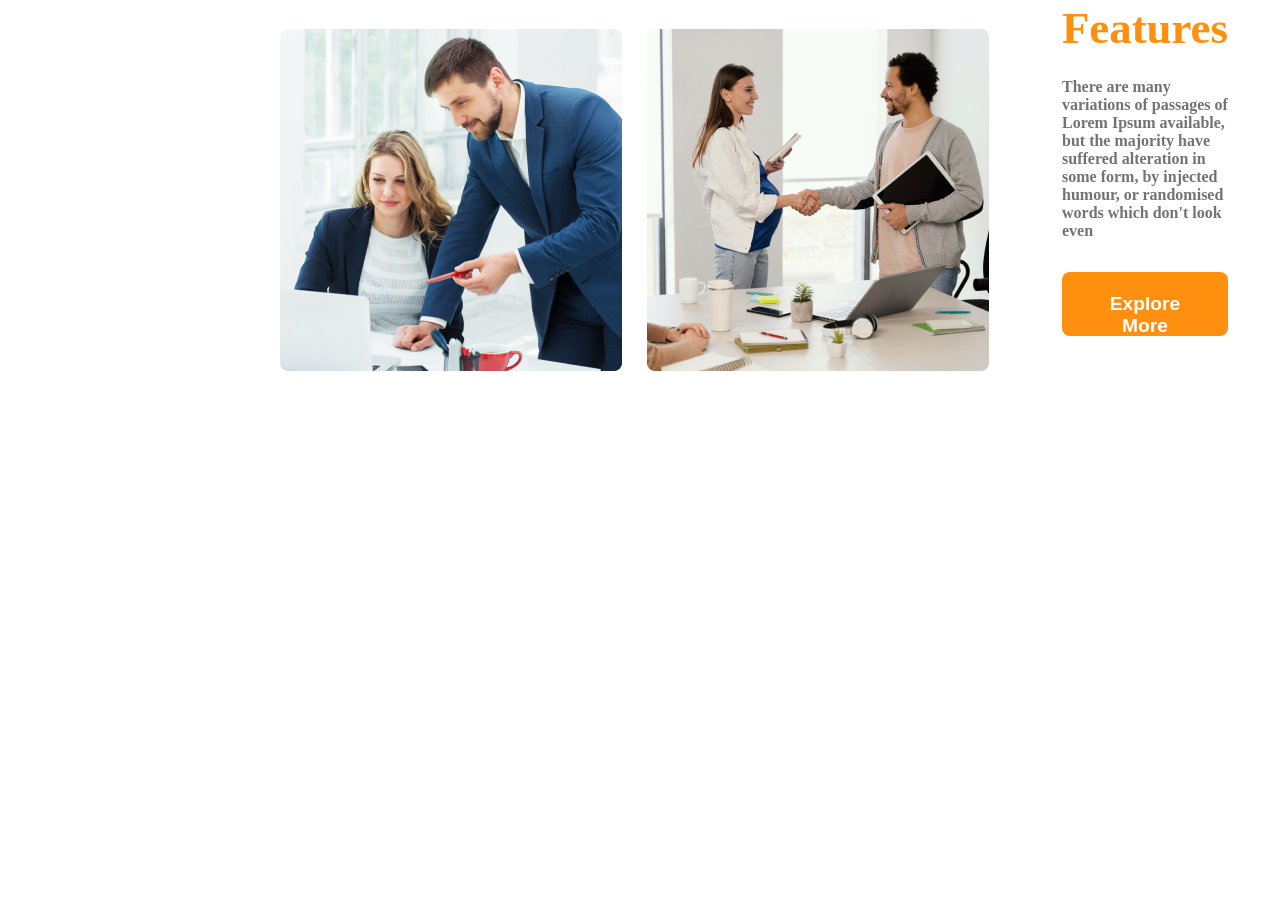
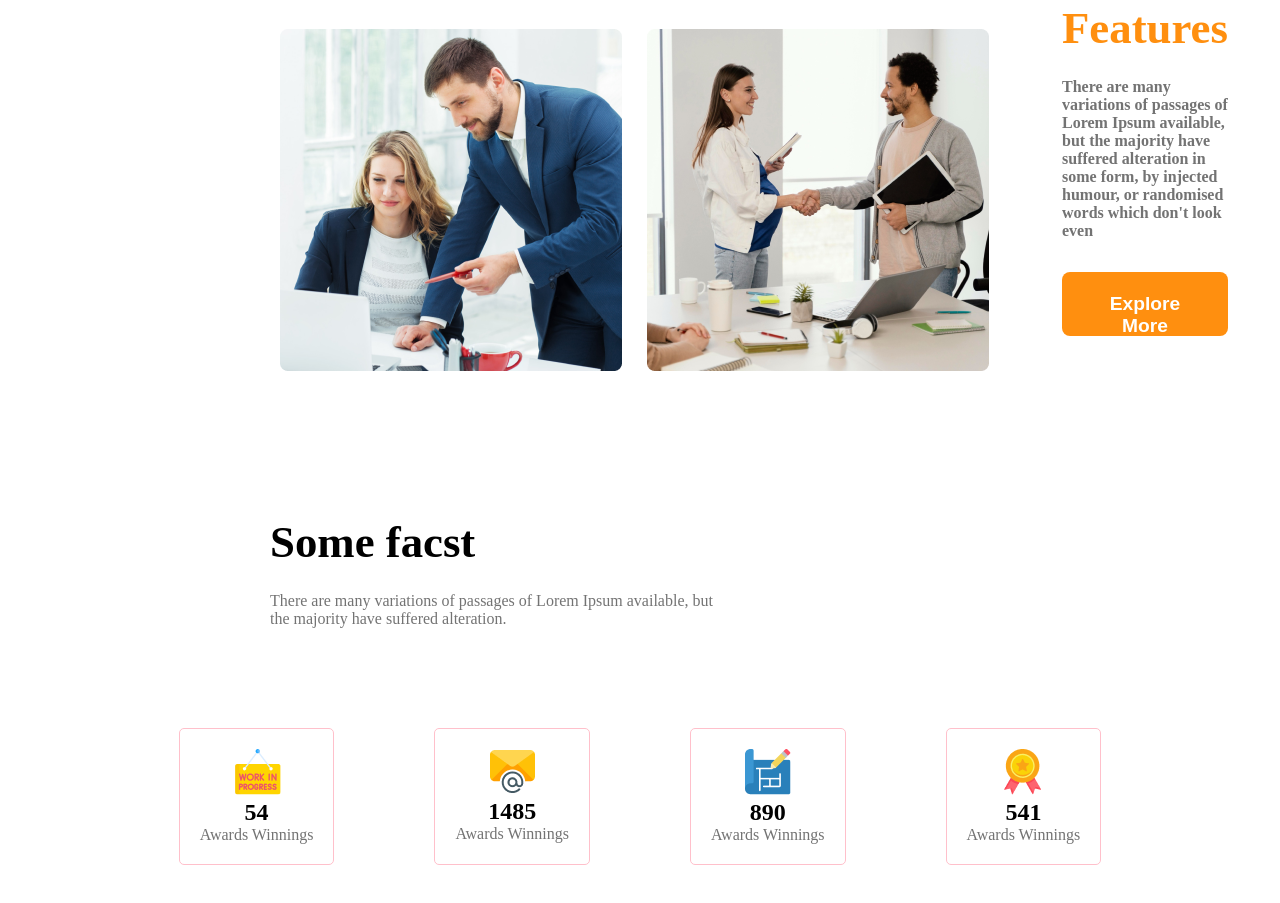
Before and after one commit to shawonkhan1/G3-Architate-responsive, a plain HTML site: page index.html in a window 1280 px wide. Shown: the part 1650-2553 px from the top of the page. Before the commit the page ends 2166 px from the top, so only its background shows below. Drawn offline with Linux system fonts and the light colour scheme.

Commit message:
add some

```diff
--- a/index.html
+++ b/index.html
@@ -57,6 +57,49 @@
 
             </div>
         </section>
+        <!-- end out future -->
+
+
+        <section>
+                <!--start Features you will love & enjoy -->
+        </section>
+        <!-- end Features you will love & enjoy -->
+
+                <!-- strt some facts -->
+        <section>
+            <div class="facts-title">
+                <h1 class="facts-h">Some facst</h1>
+                <p class="facts-p">There are many variations of passages of Lorem Ipsum available, but <br> the majority have suffered alteration.</p>
+            </div>
+
+            <!-- card -->
+             <div class="card-container">
+               <div class="row">
+                <img src="./images/icons/customers.png" alt="">
+                <h1>54</h1>
+                <p>Awards Winnings</p>
+               </div>
+               <div class="row">
+                <img src="./images/icons/email.png" alt="">
+                <h1>1485</h1>
+                <p>Awards Winnings</p>
+               </div>
+               <div class="row">
+                <img src="./images/icons/projects.png" alt="">
+                <h1>890</h1>
+                <p>Awards Winnings</p>
+               </div>
+               <div class="row">
+                <img src="./images/icons/ribon.png" alt="">
+                <h1>541</h1>
+                <p>Awards Winnings</p>
+               </div>
+
+             </div>
+        </section>
+        <!-- end some facts -->
+
+
     </main>
 </body>
 </html>
--- a/style.css
+++ b/style.css
@@ -126,10 +126,59 @@
 .team-title{
   margin-top: 200px;
 }
+/* end our future */
+
+/* start Features you will love & enjoy */
+
+
+
+
+/* end Features you will love & enjoy */
+
+/* strt some facts */
+.facts-title{
+  margin-left: 270px;
+}
+.facts-h{
+  font-size: 2.8rem;
+  font-weight: 700;
+  margin-bottom: 24px;
+}
+.facts-p{
+  color: hsla(0,0%,45%,1);
+  font-size: 1rem;
+  font-weight: 400;
+  margin-bottom: 100px;
+}
+.card-container{
+  display: flex;
+  gap: 100px;
+  justify-content: center;
+  margin-bottom: 180px;
+}
+.row{
+  max-width: 241px;
+  max-height: 241px;
+  border: 1px solid pink;
+  border-radius: 5px;
+  padding: 20px;
+  text-align: center;
+}
+.row > p{
+  color: hsla(0,0%,45%,1);
+}
 
 
   /* responsive device 576px */
   @media screen and (max-width:576px) {
+    .facts-title{
+      margin-left: 10px;
+    }
+    .card-container{
+      flex-direction: column;
+      align-items: center;
+    }
+
     .team-img{
       grid-template-columns: repeat(1,1fr);
 
```
